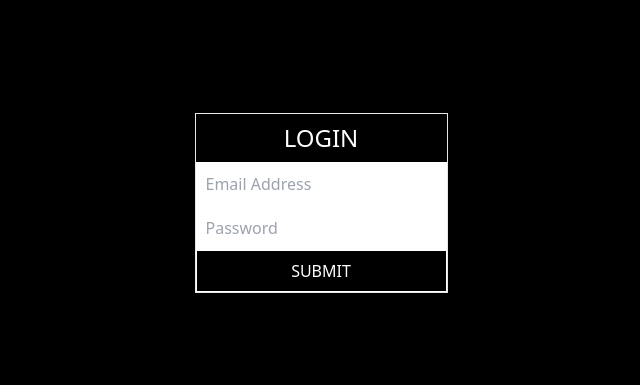
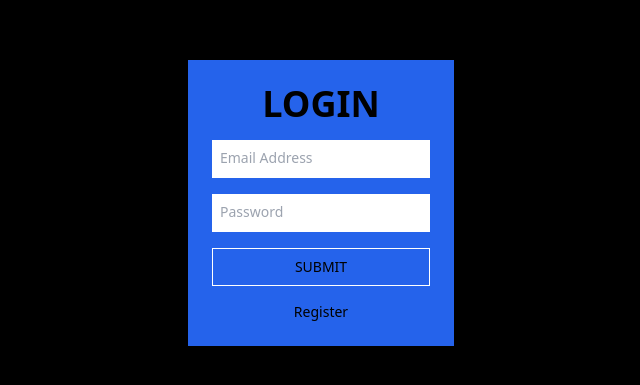
Before and after one commit to trentkeyes/twitter-clone, a Next.js app: page / in a window 1280 px wide. Shown: the part 197-582 px from the top of the page, without its empty margins (319-959 px from the left). Built offline with nearby package versions, Linux system fonts and the light colour scheme; no server answers.

Commit message:
Add error handling and style to login page, style sign out button

```diff
--- a/src/components/Login.tsx
+++ b/src/components/Login.tsx
@@ -1,26 +1,22 @@
-// import { type NextPage } from "next";
-import { useState } from "react";
-import LoginForm from "./LoginForm";
-import React from "react";
+import React, { useState } from "react";
 import { useUserAuth } from "../../provider/AuthProvider";
-import { doc, setDoc } from "firebase/firestore";
-import { db } from "../../firebase";
-import { log } from "console";
 
 const Login = () => {
-  const { loading, signUpWithEmailAndPassword, signIn, user } = useUserAuth();
   const [email, setEmail] = useState("");
   const [password, setPassword] = useState("");
-  const [error, setError] = useState<string | null>(null);
+  const [error, setError] = useState(null);
+  const [isLoggingIn, setIsLoggingIn] = useState(true);
+
+  const { signIn, signUpWithEmailAndPassword, user } = useUserAuth();
 
   console.log(user);
 
-  const handleSignUp = async (event: React.FormEvent<HTMLFormElement>) => {
+  async function submitHandler() {
     if (!email || !password) {
       setError("Please enter email and password.");
       return;
     }
-    if (loading) {
+    if (isLoggingIn) {
       try {
         return await signIn(email, password);
       } catch (err) {
@@ -29,28 +25,48 @@ const Login = () => {
       return;
     }
     await signUpWithEmailAndPassword(email, password);
-    if (user) {
-      const userRef = doc(db, "users", user.uid);
-      console.log("user id", user.uid);
+  }
 
-      await setDoc(userRef, {
-        email: email,
-        password: password,
-      });
-    }
-  };
   return (
-    <>
-      <main className="flex min-h-screen flex-col items-center justify-center bg-black text-white">
-        <LoginForm
-          handleSignUp={handleSignUp}
-          email={email}
-          setEmail={setEmail}
-          password={password}
-          setPassword={setPassword}
-        />
-      </main>
-    </>
+    <div className="flex min-h-screen items-center justify-center bg-black">
+      <div className="flex flex-col items-center justify-center gap-2 text-xs sm:gap-4 sm:text-sm bg-blue-600 p-6">
+      <h1 className="select-none text-2xl font-extrabold uppercase sm:text-4xl">
+        {isLoggingIn ? "Login" : "Register"}
+      </h1>
+      {error && (
+        <div className="w-full max-w-[40ch] border border-solid border-rose-400 py-2 text-center text-rose-400">
+          {error}
+        </div>
+      )}
+      <input
+        type="text"
+        className="w-full max-w-[40ch] border-b-2 border-solid border-white p-2 text-slate-900 outline-none duration-300 focus:border-cyan-300"
+        placeholder="Email Address"
+        value={email}
+        onChange={(e) => setEmail(e.target.value)}
+      />
+      <input
+        type="password"
+        className="w-full max-w-[40ch] border-b-2 border-solid border-white p-2 text-slate-900 outline-none duration-300 focus:border-cyan-300"
+        placeholder="Password"
+        value={password}
+        onChange={(e) => setPassword(e.target.value)}
+      />
+      <button
+        onClick={submitHandler}
+        className="relative w-full max-w-[40ch] overflow-hidden border border-solid border-white py-2 uppercase duration-300 after:absolute after:top-0 after:right-full after:z-10 after:h-full after:w-full after:bg-white after:duration-300 hover:text-slate-900 hover:after:translate-x-full"
+      >
+        <h2 className="relative z-20"> SUBMIT</h2>
+      </button>
+      <h2
+        className="cursor-pointer duration-300 hover:scale-110"
+        onClick={() => setIsLoggingIn(!isLoggingIn)}
+      >
+        {!isLoggingIn ? "Login" : "Register"}
+      </h2>
+    </div>
+    </div>
+
   );
 };
 
--- a/src/components/LoginForm.tsx
+++ b/src/components/LoginForm.tsx
@@ -1,4 +1,5 @@
 import { useState, useContext } from "react";
+import { useUserAuth } from "../../provider/AuthProvider";
 
 const LoginForm = ({
   email,
@@ -7,6 +8,8 @@ const LoginForm = ({
   setPassword,
   handleSignUp,
 }) => {
+  const { user } = useUserAuth();
+
   return (
     <div className="lg:border-1 flex flex-col justify-center border lg:border">
       <h2 className="p-2 text-center text-2xl">LOGIN</h2>
--- /dev/null
+++ b/src/components/LoginTest.tsx
@@ -0,0 +1,57 @@
+// import { type NextPage } from "next";
+import { useState } from "react";
+import LoginForm from "./LoginForm";
+import React from "react";
+import { useUserAuth } from "../../provider/AuthProvider";
+import { doc, setDoc } from "firebase/firestore";
+import { db } from "../../firebase";
+import { log } from "console";
+
+const Login = () => {
+  const { loading, signUpWithEmailAndPassword, signIn, user } = useUserAuth();
+  const [email, setEmail] = useState("");
+  const [password, setPassword] = useState("");
+  const [error, setError] = useState<string | null>(null);
+
+  console.log(user);
+
+  const handleSignUp = async (event: React.FormEvent<HTMLFormElement>) => {
+    if (!email || !password) {
+      setError("Please enter email and password.");
+      return;
+    }
+    if (loading) {
+      try {
+        return await signIn(email, password);
+      } catch (err) {
+        setError("Incorrect email or password");
+      }
+      return;
+    }
+    await signUpWithEmailAndPassword(email, password);
+    if (user) {
+      const userRef = doc(db, "users", user.uid);
+      console.log("user id", user.uid);
+
+      await setDoc(userRef, {
+        email: email,
+        password: password,
+      });
+    }
+  };
+  return (
+    <>
+      <main className="flex min-h-screen flex-col items-center justify-center bg-black text-white">
+        <LoginForm
+          handleSignUp={handleSignUp}
+          email={email}
+          setEmail={setEmail}
+          password={password}
+          setPassword={setPassword}
+        />
+      </main>
+    </>
+  );
+};
+
+export default Login;
--- a/src/components/SideNavBar.tsx
+++ b/src/components/SideNavBar.tsx
@@ -6,9 +6,17 @@ import {
   HomeIcon,
   UserIcon,
   EnvelopeIcon,
+  ArrowLongLeftIcon,
+  ArrowLeftCircleIcon,
 } from "@heroicons/react/24/solid";
+import {
+  ArrowLeftIcon,
+  ArrowLeftOnRectangleIcon,
+} from "@heroicons/react/24/outline";
+import { useUserAuth } from "../../provider/AuthProvider";
 
 const SideNavBar = () => {
+  const { logOut } = useUserAuth();
   return (
     <div className="hidden flex-col gap-2 lg:flex">
       <SideNavItem name="Home" Icon={HomeIcon} />
@@ -17,6 +25,7 @@ const SideNavBar = () => {
       <SideNavItem name="Messages" Icon={EnvelopeIcon} />
       <SideNavItem name="Profile" Icon={UserIcon} />
       <SideNavItem name="Settings" Icon={Cog6ToothIcon} />
+      <SideNavItem name="Sign Out" Icon={ArrowLeftCircleIcon} logOut={logOut} />
     </div>
   );
 };
--- a/src/components/SideNavItem.tsx
+++ b/src/components/SideNavItem.tsx
@@ -3,11 +3,20 @@ import { FunctionComponent } from "react";
 type Props = {
   Icon: React.ElementType;
   name: string;
+  logOut?: () => void;
 };
 
-const SideNavItem: FunctionComponent<Props> = ({ name, Icon }) => {
+const SideNavItem: FunctionComponent<Props> = ({ name, Icon, logOut }) => {
+  const onClick = () => {
+    if (logOut) {
+      logOut();
+    }
+  };
   return (
-    <div className="flex cursor-pointer items-center gap-2 rounded p-2 text-white hover:bg-gray-600 hover:bg-opacity-50">
+    <div
+      className="flex cursor-pointer items-center gap-2 rounded p-2 text-white hover:bg-gray-600 hover:bg-opacity-50"
+      onClick={onClick}
+    >
       <Icon className="h-6 w-6" />
       <span>{name}</span>
     </div>
--- a/src/components/UserHome.tsx
+++ b/src/components/UserHome.tsx
@@ -6,22 +6,16 @@ import { useUserAuth } from "../../provider/AuthProvider";
 const UserHome = () => {
   const { logOut } = useUserAuth();
   return (
+    <main className="flex min-h-screen flex-col items-center bg-black text-white">
       <div className="flex justify-center gap-6 p-4 lg:container">
         {/* <h1 className="text-5xl font-extrabold tracking-tight text-white sm:text-[5rem]">
             Welcome to LieSocial
           </h1> */}
-      <h2
-        className="cursor-pointer select-none duration-300 hover:pl-2"
-        onClick={() => {
-          logOut();
-        }}
-      >
-        Logout
-      </h2>
         <SideNavBar />
         <CenterColumn />
         <RightColumn />
       </div>
+    </main>
   );
 };
 
--- a/src/pages/index.tsx
+++ b/src/pages/index.tsx
@@ -20,10 +20,8 @@ const Home: NextPage = () => {
         <meta name="description" content="Generated by create-t3-app" />
         <link rel="icon" href="/favicon.ico" />
       </Head>
-      <main className="flex min-h-screen flex-col items-center bg-black text-white">
-        {!user && <Login />}
-        {user && <UserHome />}
-      </main>
+      {!user && <Login />}
+      {user && <UserHome />}
     </>
   );
 };
```
Lines whose indentation alone changed are shown as unchanged.
